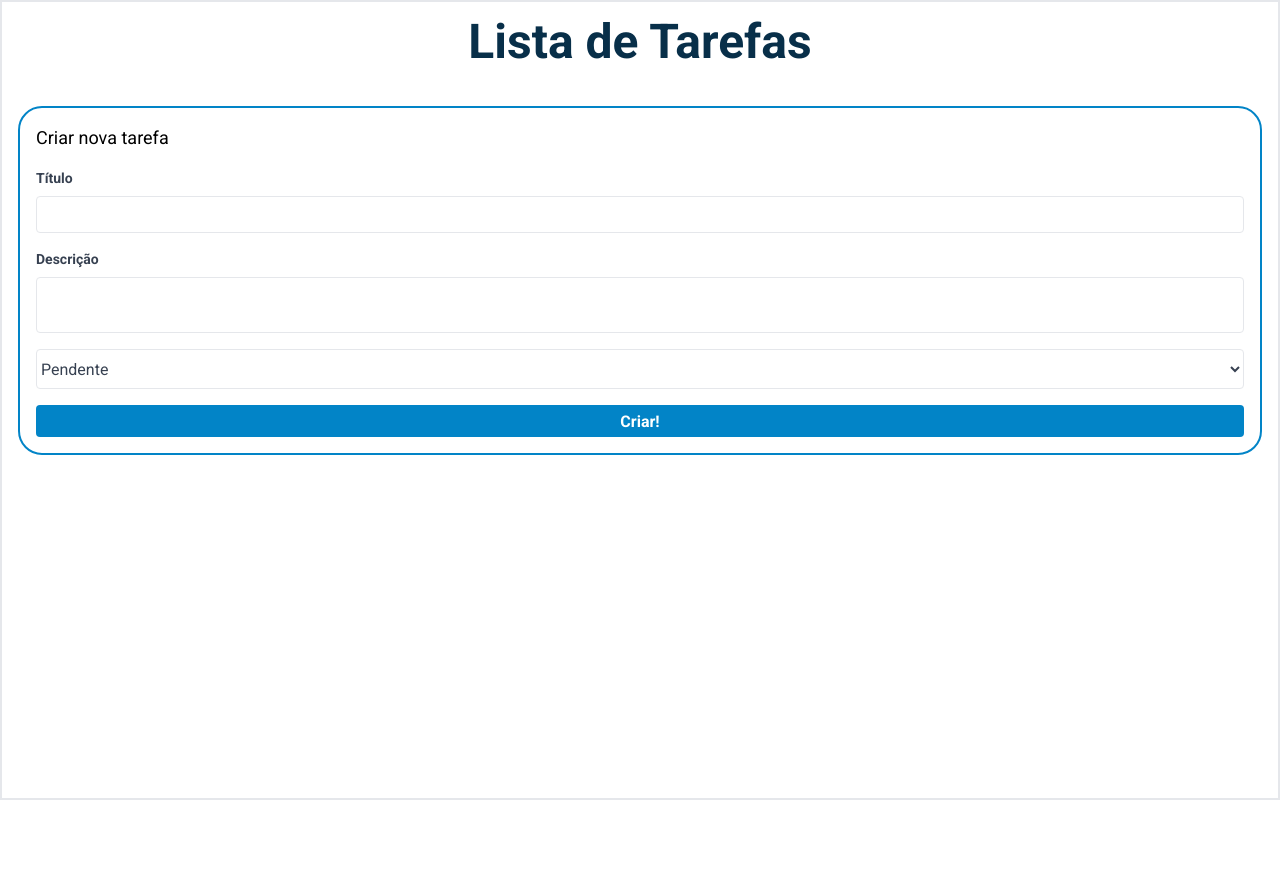
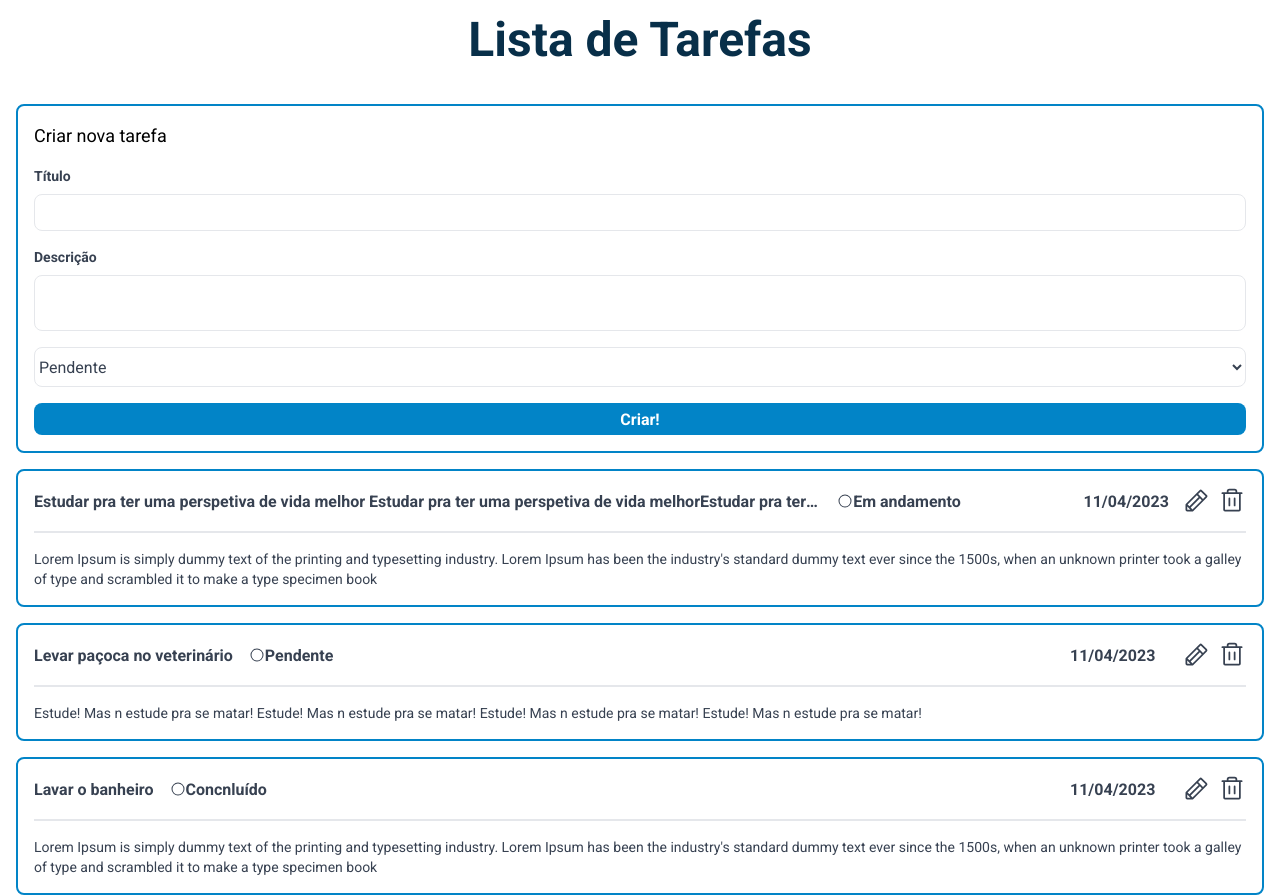
Before and after one commit to jjromary/To_Do_List, a React (Vite) app: page / in a window 1280 px wide. Before the commit the page ends 800 px from the top, so only its background shows below. Built offline with nearby package versions, Linux system fonts and the light colour scheme.

Commit message:
update: finish layout home page

```diff
--- a/package.json
+++ b/package.json
@@ -9,6 +9,7 @@
     "preview": "vite preview"
   },
   "dependencies": {
+    "@phosphor-icons/react": "^2.0.8",
     "react": "^18.2.0",
     "react-dom": "^18.2.0",
     "react-router-dom": "^6.10.0"
--- a/src/Components/Header/index.tsx
+++ b/src/Components/Header/index.tsx
@@ -1,7 +1,7 @@
 export default function Header() {
   return (
     <div className="flex items-center justify-center mt-4">
-      <h1 className=" font-roboto text-5xl font-bold h-14 text-sky-950">
+      <h1 className=" font-roboto text-5xl font-bold h-14 text-sky-950 max-[425px]:text-4xl">
         Lista de Tarefas
       </h1>
     </div>
--- /dev/null
+++ b/src/Components/TaskCard/index.tsx
@@ -0,0 +1,40 @@
+import { Circle, Pencil, Trash } from "@phosphor-icons/react";
+
+interface TaskCardprops {
+  id?: string;
+  title: string;
+  description: string;
+  status: string;
+  created_at: string;
+}
+
+export default function TaskCard({ id, title, created_at, description, status }: TaskCardprops) {
+  return (
+    <div className="w-full flex flex-col rounded-lg p-4 border-2 border-sky-600 text-gray-700 max-[425px]:text-sm">
+
+      <div className="w-full flex items-center justify-between max-[768px]:flex-col ">
+
+        <div className="w-auto flex items-center justify-start max-[768px]:justify-between max-[768px]:w-full max-[425px]:flex-col max-[425px]:items-start">
+          <span className="w-9/12 font-bold line-clamp-1 overflow max-[425px]:w-full max-[425px]:line-clamp-2" >{title}</span>
+          <span className=" flex items-center text-right pl-4 font-bold  max-[425px]:pl-0 max-[425px]:mt-4"><Circle size={16} />{status}</span>
+        </div>
+
+        <div className="w-44 flex items-center justify-between max-[768px]:mt-4 max-[768px]:w-full ">
+          <span className="font-bold">{created_at}</span>
+          <div className="w-16 flex items-center justify-between ">
+            <button>
+              <Pencil size={28} />
+            </button>
+            <button>
+              <Trash size={28} />
+            </button>
+          </div>
+        </div>
+
+      </div>
+
+      <span className="h-auto mt-4 text-sm border-t-2 pt-4 break-all">{description}</span>
+
+    </div>
+  )
+}
--- a/src/Components/TaskCreator/index.tsx
+++ b/src/Components/TaskCreator/index.tsx
@@ -1,6 +1,6 @@
 export default function TaskCreator() {
   return (
-    <div className="w-full min-w-[275px] h-auto mt-8 p-4 border-1 rounded-3xl border-solid border-2 border-sky-600">
+    <div className="w-full min-w-[275px] h-auto mt-8 p-4 border-1 rounded-lg border-solid border-2 border-sky-600">
 
       <form>
         <div className="flex flex-col">
@@ -9,25 +9,24 @@ export default function TaskCreator() {
           <label className="mt-4 text-gray-700 text-sm font-bold mb-2">
             Título
           </label>
-          <input className="appearance-none border rounded w-full py-2 px-3 text-gray-700 " />
+          <input className="appearance-none border rounded-lg w-full py-2 px-3 text-gray-700 " />
 
           <label className="mt-4 text-gray-700 text-sm font-bold mb-2">
             Descrição
           </label>
-          <textarea className="appearance-none resize-none border rounded w-full py-2 px-3 text-gray-700" />
+          <textarea className="appearance-none resize-none border rounded-lg w-full py-2 px-3 text-gray-700" />
 
           <div className="mt-4">
-            <select name="statusTask" className="w-full h-10 rounded text-gray-700 border bg-inherit">
+            <select name="statusTask" className="w-full h-10 rounded-lg text-gray-700 border bg-inherit">
               <option value="volvo">Pendente</option>
               <option value="saab">Em andamento</option>
               <option value="mercedes">Concluída</option>
             </select>
           </div>
 
-
           <button
             type="submit"
-            className=" w-full h-8 mt-4 text-white font-bold rounded bg-sky-600"
+            className=" w-full h-8 mt-4 text-white font-bold rounded-lg bg-sky-600"
           >
             Criar!
           </button>
--- a/src/Layout/index.tsx
+++ b/src/Layout/index.tsx
@@ -2,7 +2,7 @@ import { Outlet } from "react-router";
 import Header from "../Components/Header";
 export default function DefaultLayout() {
   return (
-    <div className="container h-screen px-4 flex flex-col items-center border-2">
+    <div className="container h-screen px-4 flex flex-col items-center">
       <Header />
 
       <Outlet />
--- /dev/null
+++ b/src/Pages/Home/components/TaskList/index.tsx
@@ -0,0 +1,14 @@
+import { ReactNode } from "react";
+
+interface TaskListProps {
+  children: ReactNode;
+}
+
+export default function TaskList({ children }: TaskListProps) {
+  return (
+    <div className="w-full h-auto mt-4 flex flex-col justify-center items-center gap-4 scroll-smooth">
+      {children}
+    </div>
+
+  )
+}
--- a/src/Pages/Home/index.tsx
+++ b/src/Pages/Home/index.tsx
@@ -1,7 +1,36 @@
+import TaskCard from "../../Components/TaskCard";
 import TaskCreator from "../../Components/TaskCreator";
+import TaskList from "./components/TaskList";
 
 export default function Home() {
   return (
-    <TaskCreator />
+    <>
+      <TaskCreator />
+
+      <TaskList>
+
+        <TaskCard
+          title="Estudar pra ter uma perspetiva de vida melhor Estudar pra ter uma perspetiva de vida melhorEstudar pra ter uma perspetiva de vida melhor"
+          description="Lorem Ipsum is simply dummy text of the printing and typesetting industry. Lorem Ipsum has been the industry's standard dummy text ever since the 1500s, when an unknown printer took a galley of type and scrambled it to make a type specimen book"
+          status="Em andamento"
+          created_at="11/04/2023"
+        />
+        <TaskCard
+          title="Levar paçoca no veterinário"
+          description="Estude! Mas n estude pra se matar! Estude! Mas n estude pra se matar! Estude! Mas n estude pra se matar! Estude! Mas n estude pra se matar!"
+          status="Pendente"
+          created_at="11/04/2023"
+        />
+        <TaskCard
+          title="Lavar o banheiro"
+          description="Lorem Ipsum is simply dummy text of the printing and typesetting industry. Lorem Ipsum has been the industry's standard dummy text ever since the 1500s, when an unknown printer took a galley of type and scrambled it to make a type specimen book"
+          status="Concnluído"
+          created_at="11/04/2023"
+        />
+
+
+      </TaskList>
+
+    </>
   )
 }
```
Also changed, not shown: 1 other file (tests, documents, lock files or other folders).
